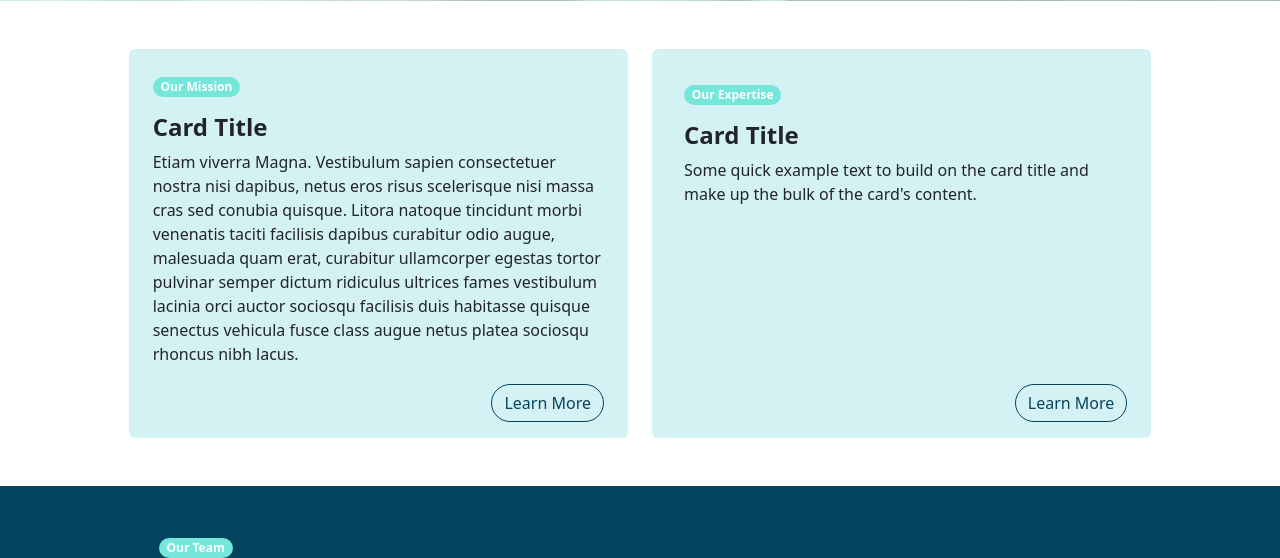
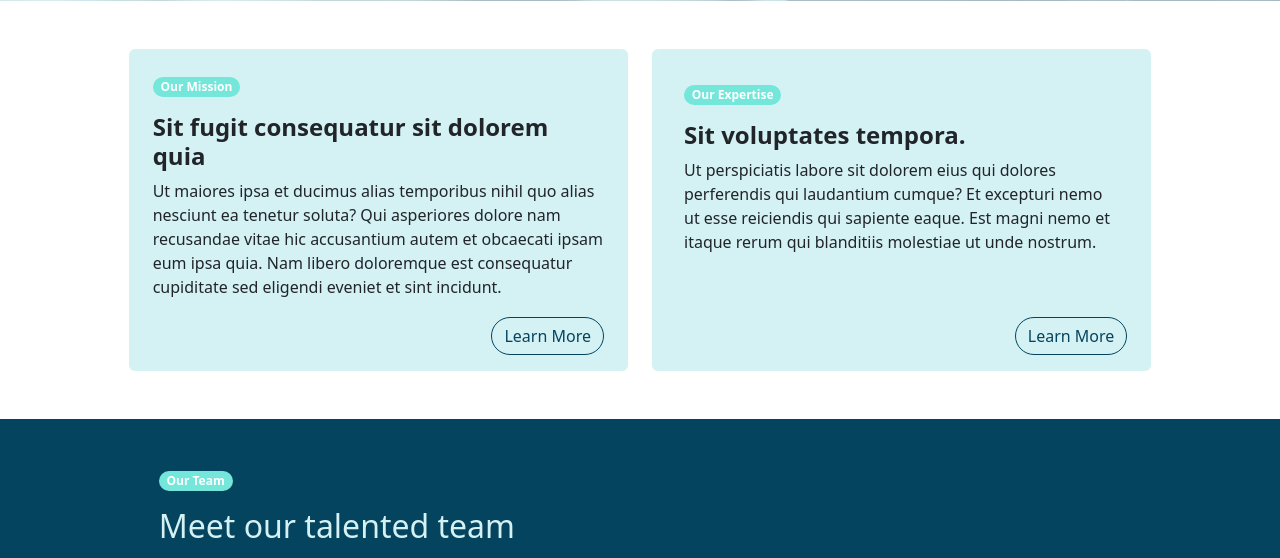
Before and after one commit to YRD-Software/bjmajestic.com, a Django app: page / in a window 1280 px wide. Shown: the part 715-1273 px from the top of the page. Run offline with Django 3.2, Linux system fonts and the light colour scheme.

Commit message:
Add dummy text

```diff
--- a/products/templates/homepage/index.html
+++ b/products/templates/homepage/index.html
@@ -53,16 +53,11 @@
             <p class="fw-normal">
               <span class="badge rounded-pill text-bg-majesticblue">Our Mission</span>
             </p>
-            <h4 class="card-title fw-bold">Card Title</h4>
+            <h4 class="card-title fw-bold">Sit fugit consequatur sit dolorem quia</h4>
             <p class="card-text">
-              Etiam viverra Magna. Vestibulum sapien consectetuer nostra nisi
-              dapibus, netus eros risus scelerisque nisi massa cras sed conubia
-              quisque. Litora natoque tincidunt morbi venenatis taciti facilisis
-              dapibus curabitur odio augue, malesuada quam erat, curabitur
-              ullamcorper egestas tortor pulvinar semper dictum ridiculus
-              ultrices fames vestibulum lacinia orci auctor sociosqu facilisis
-              duis habitasse quisque senectus vehicula fusce class augue netus
-              platea sociosqu rhoncus nibh lacus.
+              Ut maiores ipsa et ducimus alias temporibus nihil quo alias nesciunt ea tenetur soluta? Qui asperiores
+              dolore nam recusandae vitae hic accusantium autem et obcaecati ipsam eum ipsa quia. Nam libero doloremque
+              est consequatur cupiditate sed eligendi eveniet et sint incidunt.
             </p>
           </div>
           <div class="position-absolute bottom-0 end-0 mx-4 mb-3">
@@ -76,10 +71,11 @@
             <p class="fw-normal">
               <span class="badge rounded-pill text-bg-majesticblue">Our Expertise</span>
             </p>
-            <h4 class="card-title fw-bold">Card Title</h4>
+            <h4 class="card-title fw-bold">Sit voluptates tempora.</h4>
             <p class="card-text">
-              Some quick example text to build on the card title and make up the
-              bulk of the card's content.
+              Ut perspiciatis labore sit dolorem eius qui dolores perferendis qui laudantium cumque? Et excepturi nemo
+              ut esse reiciendis qui sapiente eaque. Est magni nemo et itaque rerum qui blanditiis molestiae ut unde
+              nostrum.
             </p>
           </div>
           <div class="position-absolute bottom-0 end-0 mx-4 mb-3">
```
